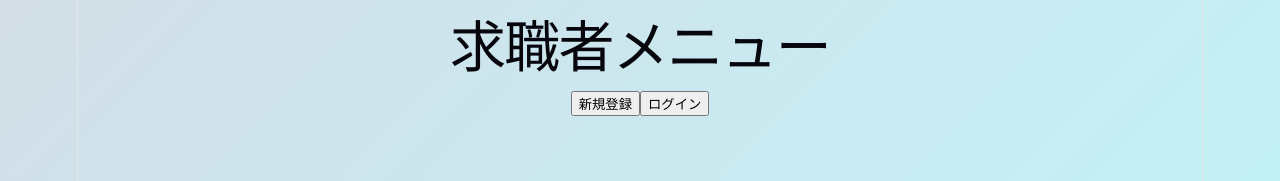
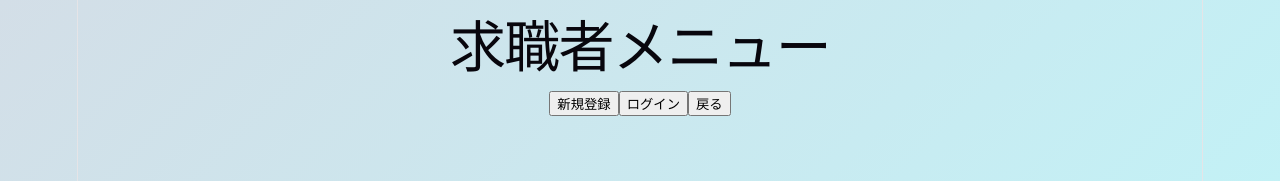
Before and after one commit to H-junpei/teamD, a React app in the folder frontend/: page /jobseeker in a window 1280 px wide. Shown: the top 181 px of the page. Built offline with nearby package versions, Linux system fonts and the light colour scheme; the HTML template or start-up script is replaced by a standard one.

Commit message:
求職者・管理者の戻るボタンを追加

```diff
--- a/frontend/src/pages/AdminSelect.jsx
+++ b/frontend/src/pages/AdminSelect.jsx
@@ -9,7 +9,9 @@ function AdminSelect() {
 
       <button onClick={() => navigate("/admin/register")}>新規登録</button>
       <button onClick={() => navigate("/admin/login")}>ログイン</button>
+      <button onClick={() => navigate(-1)}>戻る</button>
     </div>
+
   )
 }
 
--- a/frontend/src/pages/JobSeekerSelect.jsx
+++ b/frontend/src/pages/JobSeekerSelect.jsx
@@ -9,6 +9,7 @@ function JobSeekerSelect() {
 
       <button onClick={() => navigate("/jobseeker/register")}>新規登録</button>
       <button onClick={() => navigate("/jobseeker/login")}>ログイン</button>
+      <button onClick={() => navigate(-1)}>戻る</button>
     </div>
   )
 }
```
